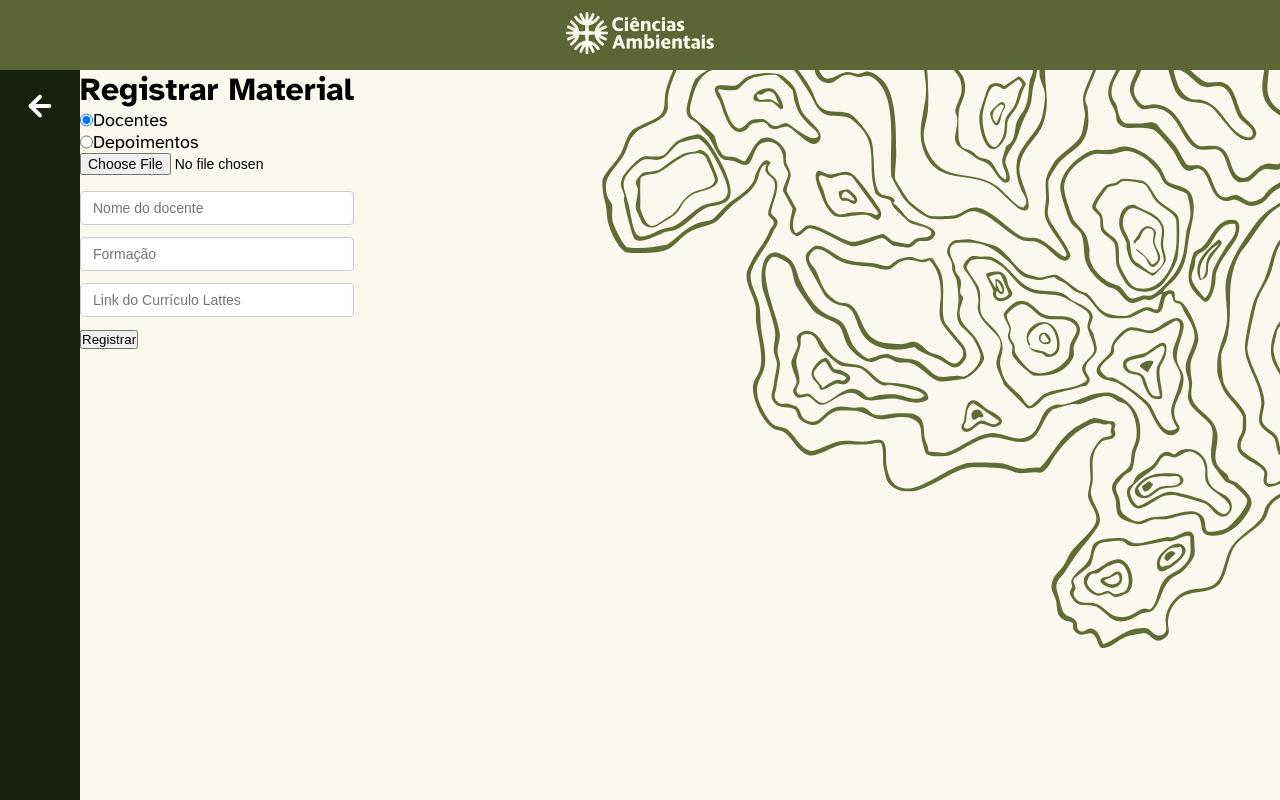
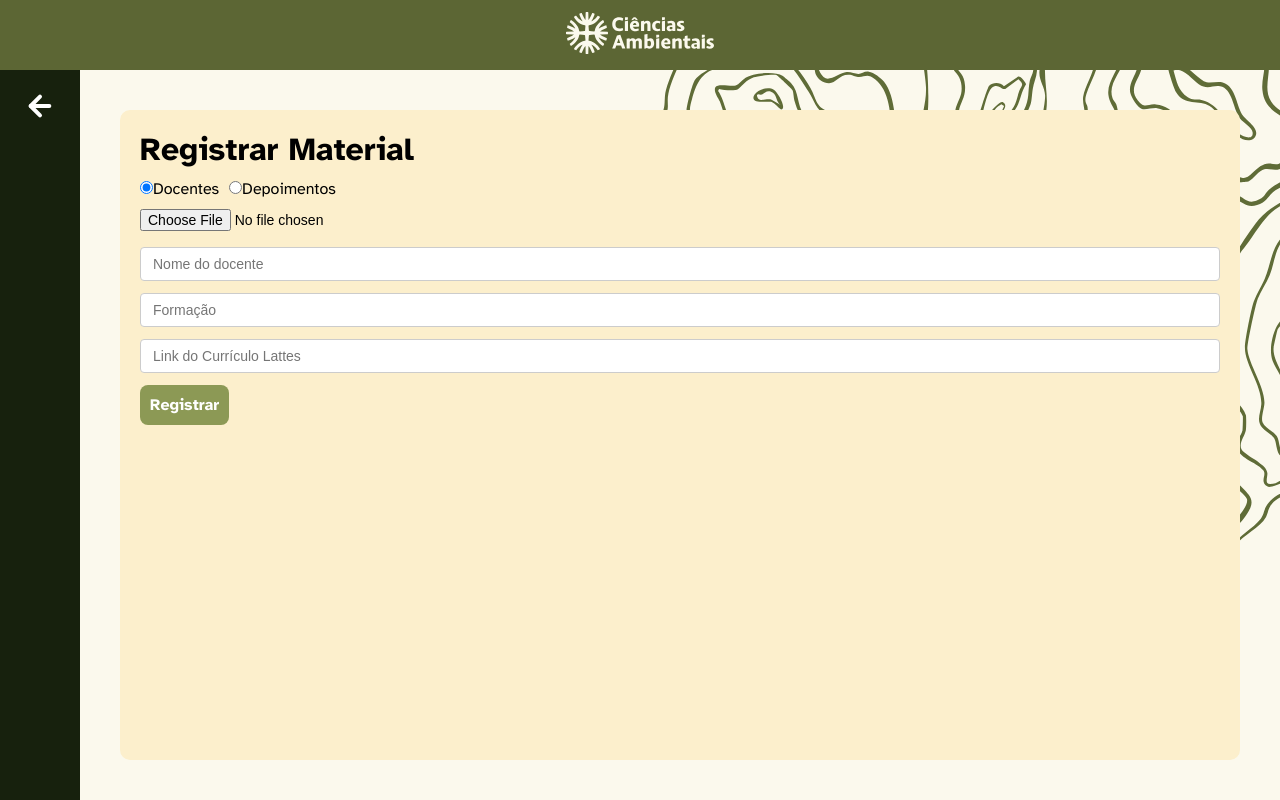
Before and after one commit to tchaaago/plataforma-camb, a React (Vite) app: page /admin/docentes-e-depoimentos/registrar in a window 1280 px wide. Built offline with nearby package versions, Linux system fonts and the light colour scheme; no server answers.

Commit message:
Ajustes de CSS do registro de Docentes e Depoimentos

```diff
--- a/src/paginas/admin/components/depoimentosForm/DepoimentosForm.jsx
+++ b/src/paginas/admin/components/depoimentosForm/DepoimentosForm.jsx
@@ -80,7 +80,9 @@ export const DepoimentosForm = () => {
         value={formData.tagline}
         onChange={handleInputChange}
       />
-      <button type="submit">Registrar</button>
+      <button type="submit" className="registerButton">
+        Registrar
+      </button>
     </form>
   );
 };
--- a/src/paginas/admin/components/docentesForm/DocentesForm.jsx
+++ b/src/paginas/admin/components/docentesForm/DocentesForm.jsx
@@ -2,6 +2,7 @@ import { useRef, useState } from "react";
 import { DocenteService } from "../../../../services/docente-service";
 import { ImageUpload } from "../imageUpload/ImageUpload";
 import { InputText } from "../inputText/inputText";
+import "./style.css";
 
 export const DocentesForm = () => {
   const [formData, setFormData] = useState({
@@ -86,7 +87,9 @@ export const DocentesForm = () => {
         onChange={handleInputChange}
       />
 
-      <button type="submit">Registrar</button>
+      <button type="submit" className="registerButton">
+        Registrar
+      </button>
     </form>
   );
 };
--- /dev/null
+++ b/src/paginas/admin/components/docentesForm/style.css
@@ -0,0 +1,11 @@
+.registerButton {
+  background-color: var(--verdeprimario);
+  padding: 1rem;
+  border: none;
+  border-radius: 8px;
+  color: white;
+  font-weight: bold;
+  font-family: inherit;
+  font-size: 1.6rem;
+  cursor: pointer;
+}
--- a/src/paginas/admin/components/imageUpload/ImageUpload.jsx
+++ b/src/paginas/admin/components/imageUpload/ImageUpload.jsx
@@ -33,7 +33,6 @@ export const ImageUpload = forwardRef(({ id, label, onImageChange }, ref) => {
     onImageChange(null);
   };
 
-  // Expor função reset ao componente pai
   useImperativeHandle(ref, () => ({
     reset() {
       handleRemove();
--- a/src/paginas/admin/components/imageUpload/style.css
+++ b/src/paginas/admin/components/imageUpload/style.css
@@ -28,14 +28,16 @@
 }
 
 .remove-image-btn {
+  font-family: inherit;
+  font-weight: bold;
   margin-top: 4px;
   background-color: #d33;
   color: white;
-  padding: 6px 12px;
+  padding: 1rem;
   border: none;
-  font-size: 12px;
+  font-size: 1.5rem;
   cursor: pointer;
-  border-radius: 4px;
+  border-radius: 8px;
   transition: background-color 0.2s;
 }
 
--- a/src/paginas/admin/components/listDD/ListDDItem.jsx
+++ b/src/paginas/admin/components/listDD/ListDDItem.jsx
@@ -20,8 +20,10 @@ export const ListDDItem = ({
         {tagline && <span>{tagline}</span>}
         <p>{description}</p>
         <div className="containerDetails2">
-          <span>{date}</span>
-          <button onClick={onDelete}>Excluir</button>
+          <span>Publicado em: {date}</span>
+          <button onClick={onDelete} className="deleteButton">
+            Excluir
+          </button>
         </div>
       </div>
     </li>
--- a/src/paginas/admin/components/listDD/style.css
+++ b/src/paginas/admin/components/listDD/style.css
@@ -1,6 +1,18 @@
 .containerLi {
   display: flex;
   gap: 2rem;
+}
+
+.deleteButton {
+  background: none;
+  border: none;
+  cursor: pointer;
+}
+
+.deleteButton:hover {
+  color: blue;
+  text-decoration: underline;
+
 }
 
 .containerImg {
@@ -22,5 +34,8 @@
 }
 
 .containerDetails2 {
+  display: flex;
+  gap: 5rem;
   margin-top: auto;
+  color: gray;
 }
--- a/src/paginas/admin/components/toggle/Toggle.jsx
+++ b/src/paginas/admin/components/toggle/Toggle.jsx
@@ -1,3 +1,5 @@
+import "./style.css";
+
 export const Toggle = ({ options, selected, onChange, name = "toggle" }) => {
   return (
     <div className="toggle-wrapper">
--- /dev/null
+++ b/src/paginas/admin/components/toggle/style.css
@@ -0,0 +1,4 @@
+.toggle-wrapper {
+  display: flex;
+  gap: 1rem;
+}
--- a/src/paginas/admin/docentes-e-depoimentos/registrarDocentesDepoimentos/RegistrarDocentesDepoimentos.jsx
+++ b/src/paginas/admin/docentes-e-depoimentos/registrarDocentesDepoimentos/RegistrarDocentesDepoimentos.jsx
@@ -12,15 +12,17 @@ export const RegistrarDocentesDepoimentos = () => {
   ];
 
   return (
-    <div>
+    <div className="board">
       <main>
         <h1>Registrar Material</h1>
 
-        <Toggle
-          options={options}
-          selected={selectedForm}
-          onChange={setSelectedForm}
-        />
+        <div className="toggleContainer">
+          <Toggle
+            options={options}
+            selected={selectedForm}
+            onChange={setSelectedForm}
+          />
+        </div>
 
         {selectedForm === "docentes" ? <DocentesForm /> : <DepoimentosForm />}
       </main>
--- a/src/paginas/admin/docentes-e-depoimentos/registrarDocentesDepoimentos/style.css
+++ b/src/paginas/admin/docentes-e-depoimentos/registrarDocentesDepoimentos/style.css
@@ -1,9 +1,3 @@
-.inputCircle {
-  display: flex;
-  flex-direction: row;
-  font-size: 1.8rem;
+.toggleContainer {
+  margin-bottom: 1rem;
 }
-
-.inputCircle input{
-  cursor: pointer;
-}
--- a/src/paginas/admin/docentes-e-depoimentos/style.css
+++ b/src/paginas/admin/docentes-e-depoimentos/style.css
@@ -1,7 +1,7 @@
 .board {
   background-color: var(--begeprimario);
   border-radius: 10px;
-  margin: 5rem;
+  margin: 4rem;
   display: flex;
   flex-direction: column;
   width: 100%;
@@ -10,10 +10,11 @@
 }
 
 .board h1 {
-  margin-bottom: 3rem;
+  margin-bottom: 1rem;
 }
 
 .board ul {
+  margin-top: 2rem;
   display: flex;
   flex-direction: column;
   gap: 2rem;
```
